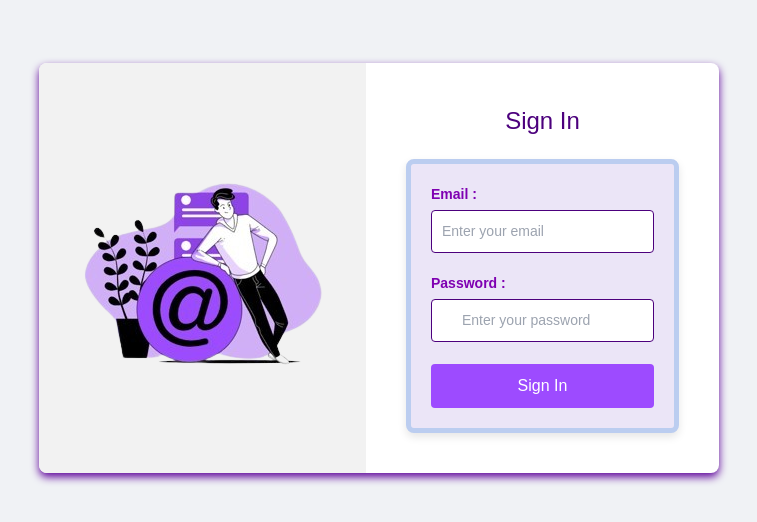
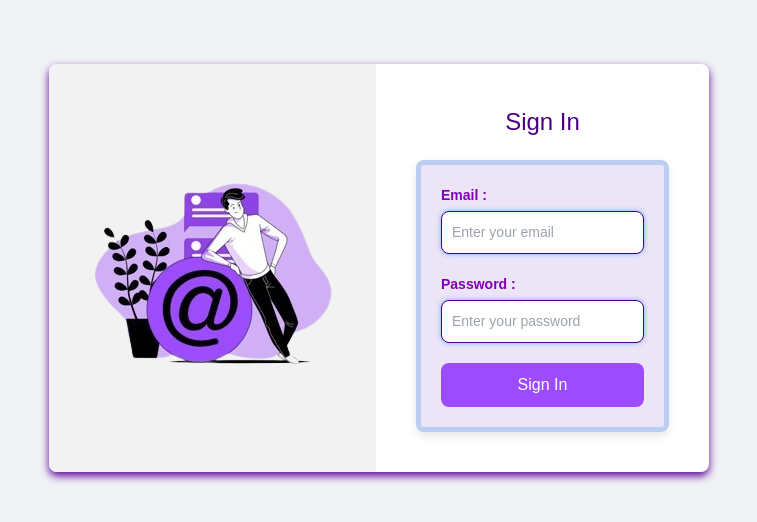
Before and after one commit to sSharpBlade/gestor_tesis, a React (Vite) app: page / in a window 1280 px wide. Shown: the part 132-654 px from the top of the page, without its empty margins (261-1018 px from the left). Built offline with nearby package versions, Linux system fonts and the light colour scheme.

Commit message:
Se corrigio estilos

```diff
--- a/src/components/Login/Login.css
+++ b/src/components/Login/Login.css
@@ -56,9 +56,6 @@ body {
     margin-bottom: 5px;
 }
 
-.input-wrapper {
-    position: relative;
-}
 
 .input-wrapper i {
     position: absolute;
@@ -70,19 +67,18 @@ body {
 
 .input-wrapper input {
     width: 100%;
-    padding: 10px 10px 10px 30px;
+    padding: 10px 10px 10px 10px;
     font-size: 14px;
     border: 1px solid #4c007d;
-    border-radius: 4px;
+    border-radius: 8px;
     box-sizing: border-box;
+    box-shadow: 0 0 5px rgba(0, 123, 255, 0.5);
 }
 
 form input[type="text"], form input[type="date"], form input[type="submit"] {
-    width: 100%;
-    padding: 10px;
     border: 1px solid #4c007d;
-    border-radius: 4px;
-    box-sizing: border-box;
+    border-radius: 8px;
+
 }
 
 .numero-intentos {
@@ -99,7 +95,7 @@ form input[type="text"], form input[type="date"], form input[type="submit"] {
     border: none;
     padding: 10px 20px;
     font-size: 16px;
-    border-radius: 4px;
+    border-radius: 8px;
     cursor: pointer;
     transition: background-color 0.3s ease;
     display: block;
```
